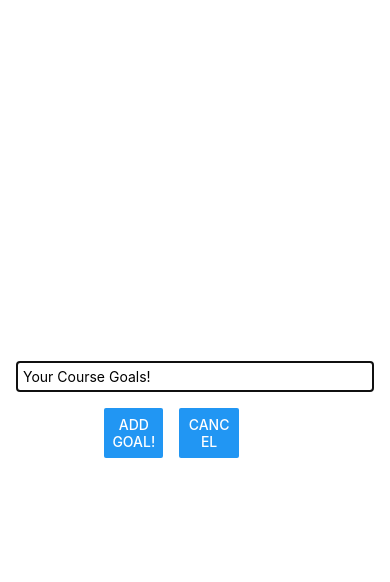
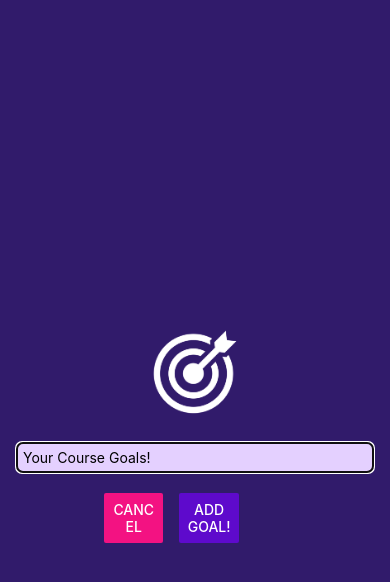
Before and after one commit to avikaldarolia/ToDo-List-ReactNative, a React Native app: screen / in a window 390 px wide. Both pictures are taken after a click on the button "ADD NEW GOAL". Shown: the top 582 px of the page. Built offline with nearby package versions, Linux system fonts and the light colour scheme.

Commit message:
Styling of Main Screen + No empty to-dos allowed

```diff
--- a/App.js
+++ b/App.js
@@ -1,5 +1,7 @@
 import { useState } from 'react';
 import { Button, StyleSheet, TextInput, View, FlatList } from 'react-native';
+import { StatusBar } from 'expo-status-bar';
+
 import GoalInput from './components/GoalInput';
 import GoalItem from './components/GoalItem';
 
@@ -16,6 +18,10 @@ export default function App() {
   }
 
   function addGoalHandler(enteredGoalText) {
+    if(enteredGoalText === ""){
+      endGoalHandler();
+      return;
+    }
     setCourseGoals((currentCourseGoals) => [...currentCourseGoals, { text: enteredGoalText, id: Math.random.toString() }])
     endGoalHandler();
   }
@@ -26,6 +32,8 @@ export default function App() {
     })
   }
   return (
+    <>
+      <StatusBar style='light' />
       <View style={styles.appContainer}>
         <Button title='Add New Goal' color={'#5e0acc'} onPress={startAddGoalHandler} />
         <GoalInput visible={modalIsVisible} onEndGoal={endGoalHandler} onAddGoal={addGoalHandler} />
@@ -40,6 +48,7 @@ export default function App() {
           />
         </View>
       </View>
+    </>
   );
 }
 
@@ -47,7 +56,8 @@ const styles = StyleSheet.create({
   appContainer: {
     flex: 1,
     paddingTop: 50,
-    paddingHorizontal: 16
+    paddingHorizontal: 16,
+    backgroundColor: '#1e085a'
   },
   goalsContainer: {
     flex: 5,
--- a/components/GoalInput.js
+++ b/components/GoalInput.js
@@ -1,5 +1,5 @@
 import { useState } from "react"
-import { View, TextInput, Button, StyleSheet, Modal } from "react-native"
+import { View, TextInput, Button, StyleSheet, Modal, Image} from "react-native"
 
 function GoalInput(props) {
     const [enteredGoalText, setEnteredGoalText] = useState('')
@@ -12,17 +12,19 @@ function GoalInput(props) {
     }
     function endGoalHandler() {
         props.onEndGoal()
+        setEnteredGoalText('')
     }
     return (
         <Modal visible={props.visible} animationType={"slide"}>
             <View style={styles.inputContainer}>
+                <Image style={styles.image} source={require('../assets/images/goal.png')} />
                 <TextInput style={styles.textInput} placeholder='Your Course Goals!' onChangeText={goalInputHandler} value={enteredGoalText} />
                 <View style={styles.buttonContainer}>
                     <View style={styles.button}>
-                        <Button title='Add Goal!' onPress={addGoalHandler} />
+                        <Button title="Cancel" color={"#f31282"} onPress={endGoalHandler} />
                     </View>
                     <View style={styles.button}>
-                        <Button title="Cancel" onPress={endGoalHandler} />
+                        <Button title='Add Goal!' color={"#5e0acc"} onPress={addGoalHandler} />
                     </View>
                 </View>
             </View>
@@ -37,19 +39,24 @@ const styles = StyleSheet.create({
         flex: 1,
         justifyContent: "center",
         alignItems: "center",
-        marginBottom: 24,
-        borderBottomWidth: 1,
-        borderBottomColor: '#cccccc',
-        padding: 16
+        padding: 16,
+        backgroundColor: '#311b6b'
+    },
+    image: {
+        width: 100,
+        height: 100,
+        margin: 20
     },
     textInput: {
         borderWidth: 1,
-        borderColor: '#cccccc',
+        borderColor: '#e4d0ff',
+        backgroundColor: '#e4d0ff',
+        borderRadius: 6,
         width: '100%',
-        padding: 6
+        padding: 6,
     },
     buttonContainer: {
-        marginTop: 16,
+        marginTop: 20,
         flexDirection: 'row'
     },
     button: {
```
Also changed, not shown: assets/images/goal.png (added). Lines whose indentation alone changed are shown as unchanged.
